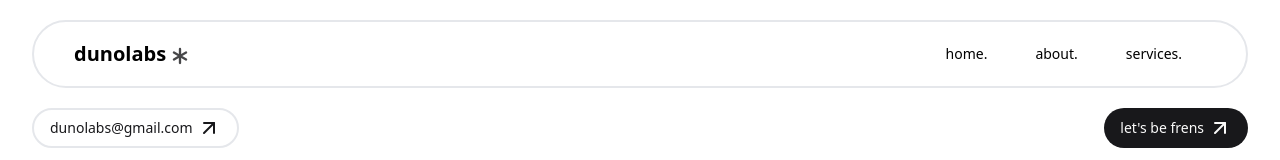
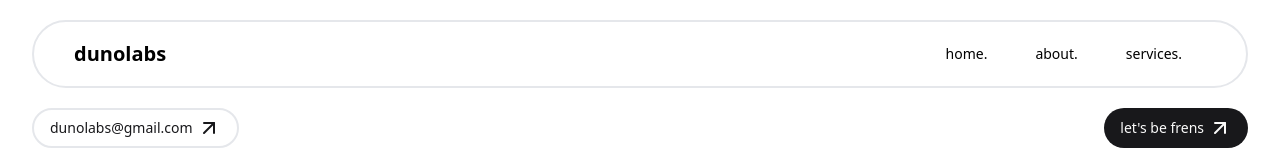
Before and after one commit to DunoLabs/dunolabs-website, a Next.js app: page /services in a window 1280 px wide. Shown: the top 160 px of the page. Built offline with nearby package versions, Linux system fonts and the light colour scheme.

Commit message:
feat: new components added

```diff
--- a/app/components/layouts/header/index.tsx
+++ b/app/components/layouts/header/index.tsx
@@ -19,10 +19,10 @@ const Header = () => {
                   className="text-xl font-semibold text-center sm:text-start">
                   dunolabs
                 </Link>
-                <Asterisk
+                {/* <Asterisk
                   size={28}
                   className="mt-1 text-zinc-900 animate-pulse"
-                />
+                /> */}
               </div>
             </div>
 
```
